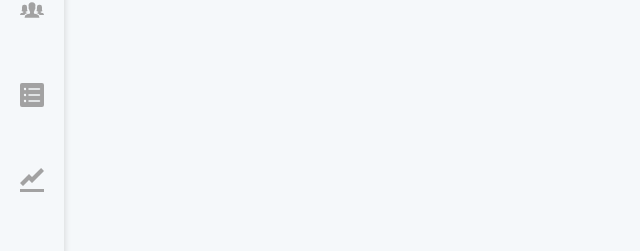
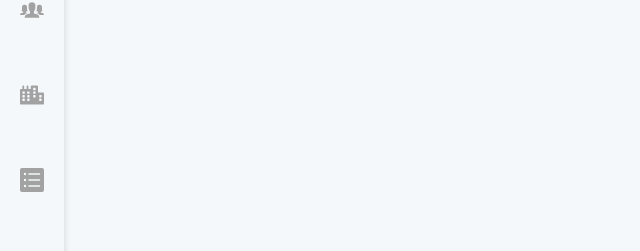
Before and after one commit to Duranovic/e-medzlis, an Angular app: page / in a window 1280 px wide. Shown: the part 283-534 px from the top of the page, without its empty margins (0-640 px from the left). Built offline with nearby package versions, Linux system fonts and the light colour scheme.

Commit message:
Added dzemati navigation link (button)

```diff
--- a/src/app/layout/side-navigation/side-navigation.component.html
+++ b/src/app/layout/side-navigation/side-navigation.component.html
@@ -15,7 +15,12 @@
         </a>
       </li>
       <li>
-        <a [routerLink]="['/dzemati']" routerLinkActive #activeReports="routerLinkActive" [ngClass]="{'active': activeReports.isActive}">
+        <a [routerLink]="['/dzemati']" routerLinkActive #activeDzemat="routerLinkActive" [ngClass]="{'active': activeDzemat.isActive}">
+          <iz-icon name="icon-city" color="grey" [size]="SvgSize.medium" [active]="activeDzemat.isActive"></iz-icon>
+        </a>
+      </li>
+      <li>
+        <a [routerLink]="['/reporti']" routerLinkActive #activeReports="routerLinkActive" [ngClass]="{'active': activeReports.isActive}">
           <iz-icon name="icon-reports" color="grey" [size]="SvgSize.medium" [active]="activeReports.isActive"></iz-icon>
         </a>
       </li>
```
Also changed, not shown: src/assets/images/icon-city.svg (added).
